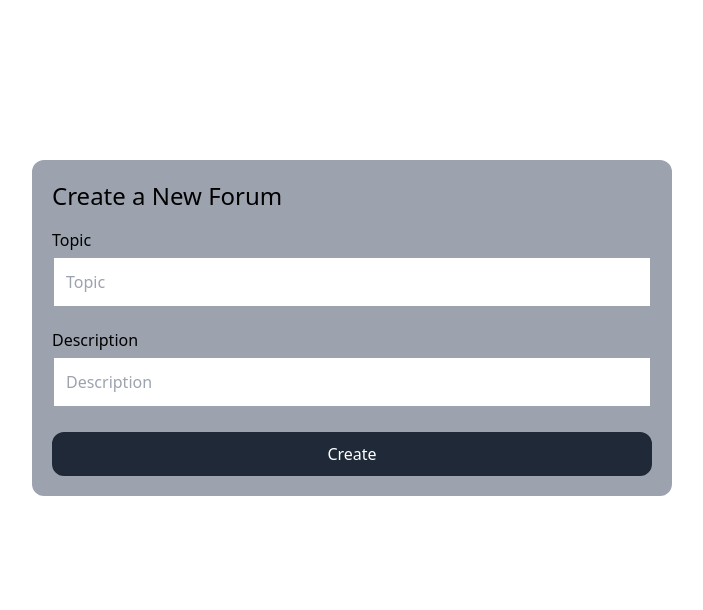
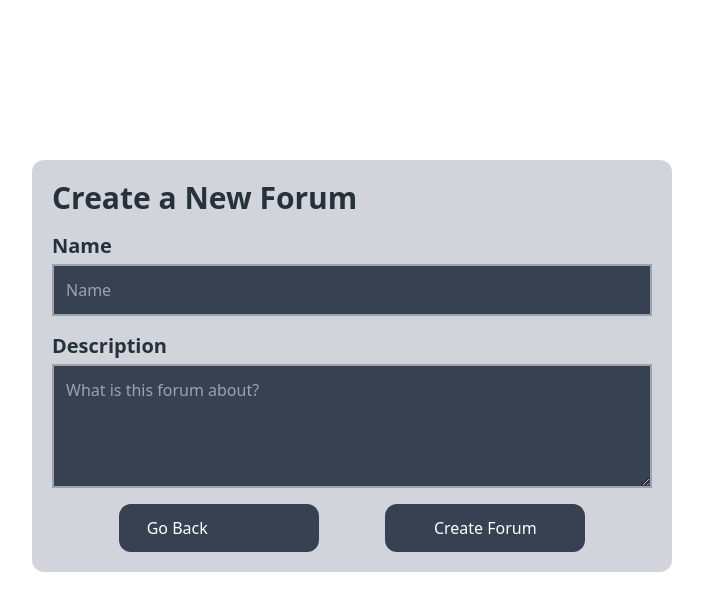
Before and after one commit to PatrickLisiecki/book-review-forum, a React (Vite) app: page /forums/new in a window 1280 px wide. Shown: the top 610 px of the page, without its empty margins (288-991 px from the left). Built offline with nearby package versions, Linux system fonts and the light colour scheme.

Commit message:
Randomize id when forum is created

```diff
--- a/src/pages/CreateForum/CreateForumForm.jsx
+++ b/src/pages/CreateForum/CreateForumForm.jsx
@@ -1,11 +1,9 @@
-import { Form, redirect } from "react-router-dom";
-
-import { useState } from "react";
+import { Form, Link, redirect } from "react-router-dom";
 
 export const action = async ({ request, params }) => {
     let forumData = Object.fromEntries(await request.formData());
 
-    forumData.id = "2";
+    forumData.id = Math.floor(Math.random() * 100) + 1;
     forumData.thread_count = 0;
 
     console.log(forumData);
@@ -18,8 +16,6 @@ export const action = async ({ request, params }) => {
         body: JSON.stringify(forumData),
     });
 
-    debugger;
-
     if (!response.ok) {
         throw response;
     }
@@ -27,70 +23,61 @@ export const action = async ({ request, params }) => {
     return redirect("/forums");
 };
 
-// export const forumAction = async ({ request }) => {
-//     const formData = await request.formData();
-
-//     const submission = {
-//         forum_id: Math.floor(Math.random() * 100) + 1,
-//         topic: formData.get("topic"),
-//         description: formData.get("description"),
-//         thread_count: 0,
-//     };
-
-//     console.log(submission);
-
-//     const response = await fetch("http://localhost:3000/forum", {
-//         method: "POST",
-//         headers: {
-//             "Content-Type": "application/json",
-//         },
-//         body: JSON.stringify(submission),
-//     });
-
-//     if (!response.ok) {
-//         throw response;
-//     }
-
-//     return redirect("/forums");
-// };
-
 export default function CreateForumForm() {
     return (
-        <div className="w-6/12 mx-auto my-40 p-5 rounded-xl bg-gray-400">
+        <div className="w-6/12 mx-auto my-40 p-5 rounded-xl bg-gray-300">
             <Form method="POST" className="flex flex-col gap-2">
                 <div className="flex flex-row justify-between items-center">
-                    <h1 className="align-center text-2xl">
+                    <span className="font-semibold align-center text-3xl text-midnight">
                         Create a New Forum
-                    </h1>
+                    </span>
                 </div>
 
                 <fieldset className="flex flex-col gap-1 mt-2">
-                    <label htmlFor="topic">Topic</label>
+                    <label
+                        htmlFor="name"
+                        className="text-xl font-semibold text-midnight"
+                    >
+                        Name
+                    </label>
                     <input
                         type="text"
-                        name="topic"
-                        id="topic"
-                        placeholder="Topic"
-                        className="p-3 border-2 border-gray-400 bg-white focus:outline-none"
+                        name="name"
+                        id="name"
+                        placeholder="Name"
+                        className="p-3 border-2 border-gray-400 bg-gray-700 text-white focus:outline-none"
                     />
                 </fieldset>
 
-                <fieldset className="flex flex-col gap-1 mt-3">
-                    <label htmlFor="description">Description</label>
+                <fieldset className="flex flex-col gap-1 mt-2 mb-2">
+                    <label
+                        htmlFor="description"
+                        className="text-xl font-semibold text-midnight"
+                    >
+                        Description
+                    </label>
+                    <textarea
+                        id="description"
+                        name="description"
+                        rows="4"
+                        className="w-full p-3 text-white border-2 border-gray-400 bg-gray-700 focus:outline-none "
+                        placeholder="What is this forum about?"
+                    ></textarea>
+                </fieldset>
+
+                <fieldset className="flex flex-row justify-evenly">
+                    <Link
+                        to="/forums"
+                        className="w-1/3 bg-gray-700 px-7 py-3 rounded-xl cursor-pointer text-white hover:bg-gray-600 hover:border-gray-600"
+                    >
+                        Go Back
+                    </Link>
                     <input
-                        type="text"
-                        name="description"
-                        id="description"
-                        placeholder="Description"
-                        className="p-3 border-2 border-gray-400 bg-white focus:outline-none"
+                        type="submit"
+                        value="Create Forum"
+                        className="w-1/3 bg-gray-700 px-7 py-3 rounded-xl cursor-pointer text-white hover:bg-gray-600 hover:border-gray-600"
                     />
                 </fieldset>
-
-                <input
-                    type="submit"
-                    value="Create"
-                    className="bg-gray-800 mt-4 px-4 py-2 rounded-xl border-2 border-gray-800 cursor-pointer text-white hover:bg-gray-600 hover:border-gray-600"
-                />
             </Form>
         </div>
     );
```
